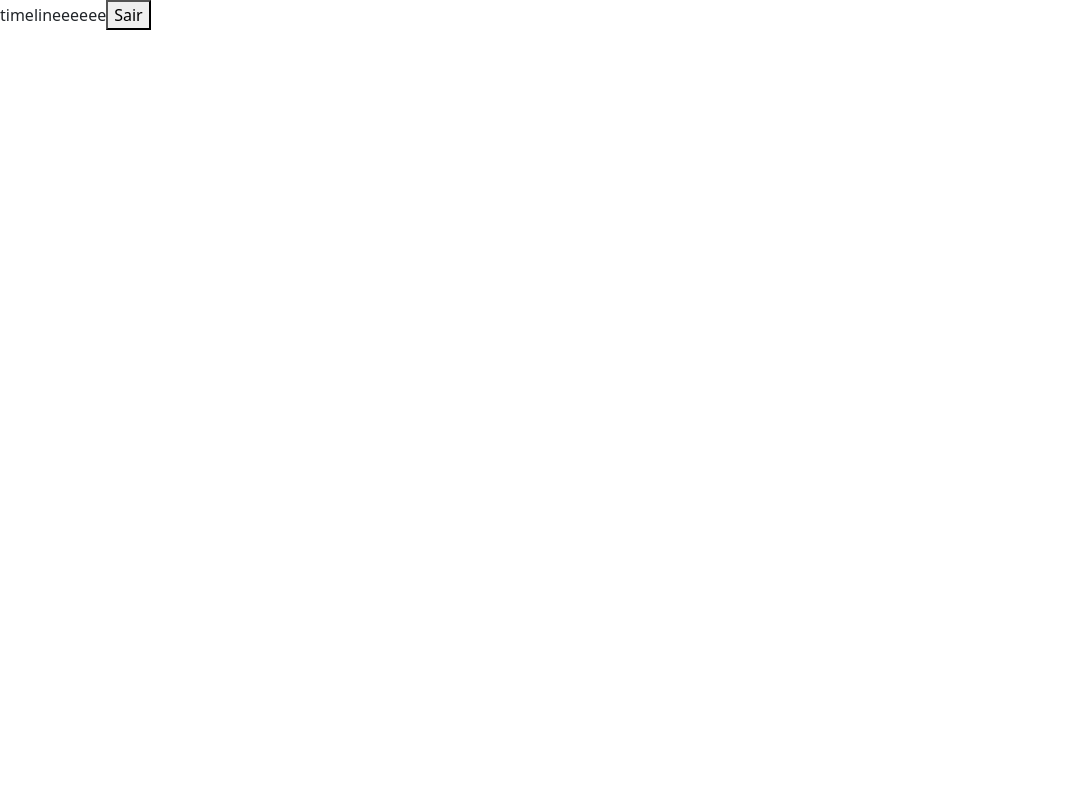
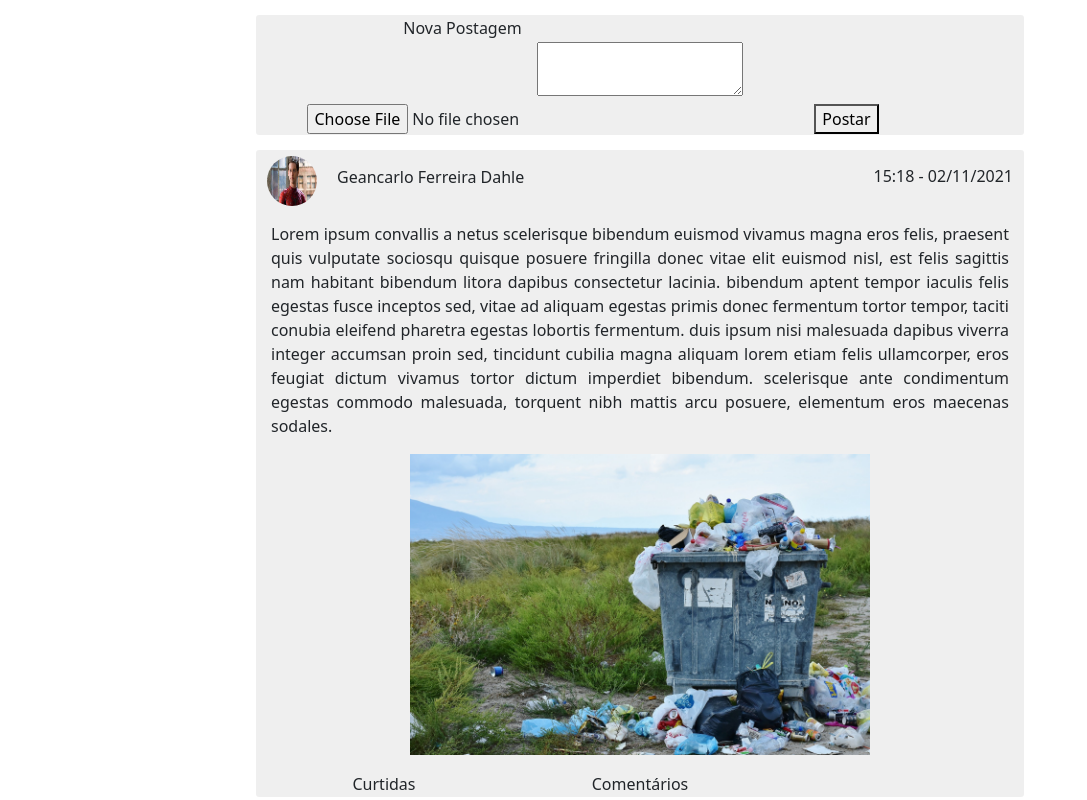
Before and after one commit to geancarlofd/Gomi, a React (Create React App) app: page /timeline in a window 1280 px wide. Shown: the top 800 px of the page, without its empty margins (0-1087 px from the left). Built offline with nearby package versions, Linux system fonts and the light colour scheme; no server answers; sample sign-in values are in the browser's storage.

Commit message:
Box Postagem

```diff
--- a/src/pages/login/index.js
+++ b/src/pages/login/index.js
@@ -1,8 +1,8 @@
 import React, { useEffect, useState, Component } from 'react';
 import { Link, useHistory } from 'react-router-dom';
 import firebase from '../../firebase';
-import "../login/index.css";
-import { Card,  CardBody, CardTitle, Button } from 'reactstrap';
+import {Card, CardBody,CardTitle,Button} from 'reactstrap';
+import "../login/login.css";
 
 function Login(){
 
@@ -76,12 +76,9 @@ function Login(){
 
                         <CardTitle className="text-login">{mensagem}</CardTitle>
 
+                        <button className="btn-entrar-login" onClick={entrar}> Entrar</button><br />
+                        <Link to='/cadastrar'><button className="btn-cadastrar-login">Cadastrar</button></Link><br />
 
-                        <table className="btns-login">
-                            <tr> <Button className="btn-entrar-login" onClick={entrar}> Entrar</Button><br /></tr>
-                            <tr> <Button className="btn-sair-login" onClick={sair}>Sair </Button><br /></tr>
-                            <tr> <Button className="btn-cadastrar-login"> <Link to='/cadastrar'>Cadastrar </Link></Button><br /></tr>
-                        </table>
                     </div>
                 </CardBody>
             </Card>
--- a/src/pages/login/index.css
+++ b/src/pages/login/login.css
@@ -2,7 +2,7 @@ body {
     margin: auto;
 }
 
-.text-login{
+.text-login {
     color: #A89914;
     font-size: 35px;
     padding-top: 15px;
@@ -10,12 +10,12 @@ body {
     margin-bottom: 25px;
 }
 
-.card-login{
+.card-login {
     text-align: center;
     margin-top: 15%;
 }
 
-.input-login{
+.input-login {
     width: 270px;
     height: 40px;
     border-radius: 25px;
@@ -26,14 +26,14 @@ body {
 
 /* Botões*/
 
-.btns-login{
+.btns-login {
     margin-top: -25px;
     margin-left: 44.5%;
 }
 
-.btn-entrar-login{
+.btn-entrar-login {
     color: white;
-    background-color: #2B531A;
+    background: #2B531A;
     border: none;
     width: 270px;
     height: 40px;
@@ -44,14 +44,14 @@ body {
     margin-bottom: 10px;
 }
 
-.btn-entrar-login:hover:hover{
+.btn-entrar-login:hover:hover {
     cursor: pointer;
-    background-color: #346b1c;
+    background: #346b1c;
 }
 
-.btn-sair-login{
+.btn-sair-login {
     color: white;
-    background-color: #85290d;
+    background: #85290d;
     border: none;
     width: 270px;
     height: 40px;
@@ -62,14 +62,14 @@ body {
     margin-bottom: 10px;
 }
 
-.btn-sair-login:hover:hover{
+.btn-sair-login:hover:hover {
     cursor: pointer;
-    background-color: #a04529;
+    background: #a04529;
 }
 
-.btn-cadastrar-login{
+.btn-cadastrar-login {
     color: white;
-    background-color: #A89914;
+    background: #A89914;
     border: none;
     width: 270px;
     height: 40px;
@@ -80,7 +80,7 @@ body {
     margin-left: -25px;
 }
 
-.btn-cadastrar-login:hover:hover{
+.btn-cadastrar-login:hover:hover {
     cursor: pointer;
-    background-color: #c5b41a;
+    background: #c5b41a;
 }
--- /dev/null
+++ b/src/pages/timeline/NovaPostagem/index.js
@@ -0,0 +1,28 @@
+import React, { useEffect, useState, Component } from 'react';
+import { Link, useHistory } from 'react-router-dom';
+
+import "../NovaPostagem/novaPostagem.css";
+
+
+const NovaPostagem = (props) => {
+
+    return (
+        <div>
+            <table className="box-novaPostagem">{/*POSTAGEM*/}
+                <tr>{/*Cabecalho*/}
+                    <td><label>Nova Postagem</label></td>
+                </tr>
+                <tr>{/*Inserir Corpo*/}
+                    <td colspan="2"><textarea></textarea></td>
+                </tr>
+                <tr>
+                    <td><input type="file"/></td>
+                    <td><button>Postar</button></td>
+                </tr>
+            </table>
+        </div>
+    )
+}
+
+
+export default NovaPostagem
--- /dev/null
+++ b/src/pages/timeline/NovaPostagem/novaPostagem.css
@@ -0,0 +1,10 @@
+.box-novaPostagem {
+    margin: 0 auto;
+    border: none;
+    border-radius: 3px;
+    width: 60%;
+    margin-top: 15px;
+    margin-bottom: 5px;
+    background: #08080810;
+    text-align: center;
+}
--- /dev/null
+++ b/src/pages/timeline/Postagem/index.js
@@ -0,0 +1,35 @@
+import React, { useEffect, useState, Component } from 'react';
+import { Link, useHistory } from 'react-router-dom';
+
+import "../Postagem/postagem.css";
+
+import perfil from "../../../assets/postagem/perfil1.jpg";
+import imgPost from "../../../assets/postagem/imagemPost1.jpg";
+
+const Postagem = (props) => {
+
+    return (
+        <div>
+            <table className="box-postagem">{/*POSTAGEM*/}
+                <tr>{/*Superior - Foto, Nome, Data e Hora*/}
+                    <td className="td-ImgName" colspan="2"><img className="imgPerfil" src={perfil}></img>Geancarlo Ferreira Dahle</td>
+                    <td className="td-DataHora"><p className="p-DataHora">15:18 - 02/11/2021</p></td>
+                </tr>
+                <tr>{/*Corpo - Texto*/}
+                    <td colspan="3" className="td-corpoTexto">	Lorem ipsum convallis a netus scelerisque bibendum euismod vivamus magna eros felis, praesent quis vulputate sociosqu quisque posuere fringilla donec vitae elit euismod nisl, est felis sagittis nam habitant bibendum litora dapibus consectetur lacinia. bibendum aptent tempor iaculis felis egestas fusce inceptos sed, vitae ad aliquam egestas primis donec fermentum tortor tempor, taciti conubia eleifend pharetra egestas lobortis fermentum. duis ipsum nisi malesuada dapibus viverra integer accumsan proin sed, tincidunt cubilia magna aliquam lorem etiam felis ullamcorper, eros feugiat dictum vivamus tortor dictum imperdiet bibendum. scelerisque ante condimentum egestas commodo malesuada, torquent nibh mattis arcu posuere, elementum eros maecenas sodales. </td>
+                </tr>
+                <tr>{/*Corpo - Imagem*/}
+                    <td colspan="3"><img className="imgPost" src={imgPost}></img></td>
+                </tr>
+                <tr>{/*Inferior - Curtidas e Comentários*/}
+                    <td>Curtidas</td>
+                    <td>Comentários</td>
+                    <td></td>
+                </tr>
+            </table>
+        </div>
+    )
+}
+
+
+export default Postagem
--- /dev/null
+++ b/src/pages/timeline/Postagem/postagem.css
@@ -0,0 +1,46 @@
+.box-postagem{
+    margin: 0 auto;
+    border:none;
+    border-radius:3px;
+    width:60%;
+    margin-top:15px;
+    margin-bottom:5px;
+    background: #08080810;
+}
+
+td{
+    width:33.33%;
+    text-align:center;
+}
+
+.td-ImgName{
+    text-align:left;
+}
+
+.td-DataHora{
+    text-align:right;
+}
+
+.td-corpoTexto{
+    padding: 15px;
+    text-align:justify;
+}
+
+.p-DataHora {
+    margin-right: 10px;
+    margin-top: 10px;
+}
+
+.imgPerfil{
+    width:50px;
+    height:50px;
+    border-radius:50%;
+    margin-right:20px;
+    margin-left:10px;
+    margin-top:5px;
+}
+
+.imgPost {
+    width: 60%;
+    margin-bottom: 15px;
+}
--- a/src/pages/timeline/index.js
+++ b/src/pages/timeline/index.js
@@ -1,6 +1,11 @@
 import React, { useEffect, useState, Component } from 'react';
 import { Link, useHistory } from 'react-router-dom';
 import firebase from '../../firebase';
+
+import Postagem from '../timeline/Postagem/index.js';
+
+import NovaPostagem from '../timeline/NovaPostagem/index.js';
+
 
 
 function Timeline() {
@@ -21,6 +26,7 @@ function Timeline() {
             }
         });
     });
+
     async function sair() {
         await firebase.auth().signOut();
         setRedirectSair(true)
@@ -28,7 +34,14 @@ function Timeline() {
 
     return (
         <div>
-            timelineeeeee
+            <NovaPostagem />
+
+
+            <Postagem />
+            <Postagem />
+            <Postagem />
+            <Postagem />
+            <Postagem />
             <button onClick={sair}>Sair</button> <br />
         </div>
     )
```
Also changed, not shown: src/assets/postagem/imagemPost1.jpg (added), src/assets/postagem/perfil1.jpg (added).
